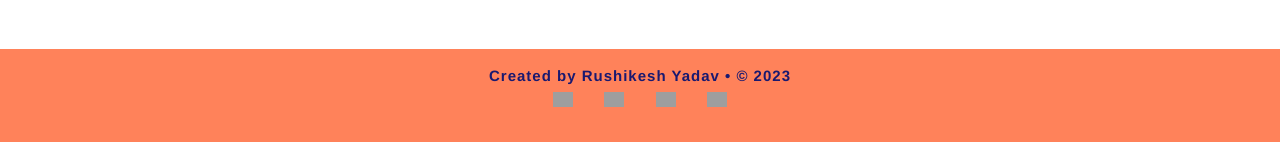
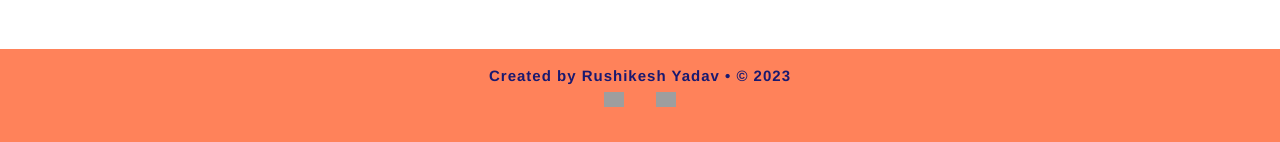
Before and after one commit to minakshi573/Flight-Fare-Prediction, a Flask app: page / in a window 1280 px wide. Shown: the part 923-1065 px from the top of the page. Run offline with Flask 3, Linux system fonts and the light colour scheme; parts of the project's set-up code (start-up, migrations or seed data) failed here and were passed over; some libraries are stand-ins or nearby versions; some web fonts are replaced; grey boxes are pictures that could not be loaded.

Commit message:
Update index.html

```diff
--- a/templates/index.html
+++ b/templates/index.html
@@ -197,20 +197,13 @@
             Created by Rushikesh Yadav • © 2023
             <br>
             <p style="text-align:center;">
-                <a href="https://rushikeshya.github.io/rushiyadav.github.io/" target="blank"><img align="center"
-                    src="https://cdn-icons-png.flaticon.com/128/1006/1006771.png" alt="portfolio" height="15"
-                    width="20"/></a>&nbsp &nbsp &nbsp
 
 
-                <a href="https://www.linkedin.com/in/rushikeshyadav149/" target="blank"><img align="center"
-                        src="https://cdn-icons-png.flaticon.com/512/174/174857.png" alt="linkedin" height="15"
-                        width="20"/></a>&nbsp &nbsp &nbsp
-
-                <a href="mailto:rushikeshyadav301220@gmail.com"><img align="center"
+                <a href="mailto:minakshikadam573@gmail.com"><img align="center"
                         src="https://seeklogo.com/images/G/gmail-new-2020-logo-32DBE11BB4-seeklogo.com.png" height="15"
                         width="20" /></a>&nbsp &nbsp &nbsp
 
-                <a href="https://github.com/rushikeshya"><img align="center"
+                <a href="https://github.com/minakshi573"><img align="center"
                         src="https://seeklogo.com/images/G/github-logo-7880D80B8D-seeklogo.com.png" height="15"
                         width="20" /></a>
 
```
